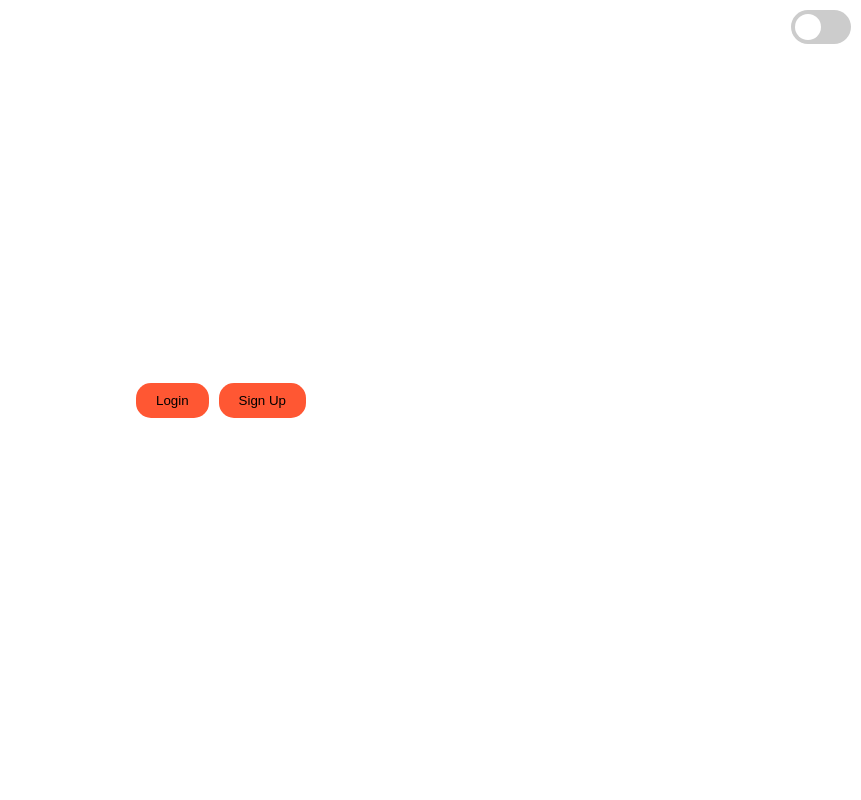
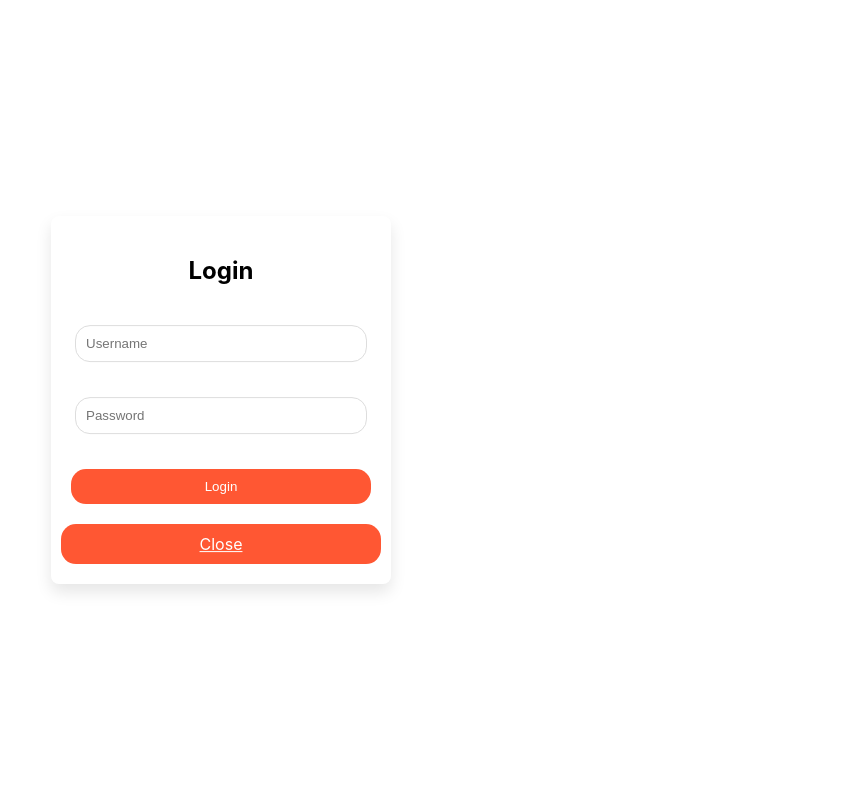
Before and after one commit to EroNWs/react-pantheon-app, a React (Create React App) app: page /login in a window 1280 px wide. Shown: the top 800 px of the page, without its empty margins (419-1280 px from the left). Built offline with nearby package versions, Linux system fonts and the light colour scheme; no server answers.

Commit message:
Login redirect

```diff
--- a/src/App.js
+++ b/src/App.js
@@ -1,15 +1,15 @@
-import React, { useState, useEffect } from 'react'; // Import React and hooks
+import React, { useState, useEffect } from 'react';
 import './App.css';
 import { ThemeContext } from './ThemeContext';
-import Home from './Home'; // Import Home component
-import LoginForm from './LoginForm'; // Import LoginForm component
-import SignUpForm from './SignUpForm'; // Import SignUpForm component
-import BuildingConfiguration from './BuildingConfiguration'; // Import BuildingConfiguration component
+import Home from './Home';
+import LoginForm from './LoginForm';
+import SignUpForm from './SignUpForm';
+import BuildingConfiguration from './BuildingConfiguration';
+import { BrowserRouter as Router, Route, Switch, Redirect } from 'react-router-dom'; // Import Router components
 
 function App() {
     const [theme, setTheme] = useState('light');
-    const [showLogin, setShowLogin] = useState(false);
-    const [showSignUp, setShowSignUp] = useState(false);
+    const [isLoggedIn, setIsLoggedIn] = useState(false); // Add isLoggedIn state
 
     useEffect(() => {
         document.body.className = theme;
@@ -25,16 +25,24 @@ function App() {
 
     return (
         <ThemeContext.Provider value={{ theme, toggleTheme }}>
-            <div className={`App ${theme}`}>
-                <Home
-                    onLoginClick={() => setShowLogin(true)}
-                    onSignUpClick={() => setShowSignUp(true)}
-                />
-                {showLogin && <LoginForm onClose={() => setShowLogin(false)} />}
-                {showSignUp && <SignUpForm onClose={() => setShowSignUp(false)} />}
-
-                <BuildingConfiguration /> {/* Add BuildingConfiguration component */}
-            </div>
+            <Router>
+                <div className={`App ${theme}`}>
+                    <Switch>
+                        <Route path="/login">
+                            {isLoggedIn ? <Redirect to="/building-configuration" /> : <LoginForm setIsLoggedIn={setIsLoggedIn} />}
+                        </Route>
+                        <Route path="/sign-up">
+                            {isLoggedIn ? <Redirect to="/building-configuration" /> : <SignUpForm />}
+                        </Route>
+                        <Route path="/building-configuration">
+                            {isLoggedIn ? <BuildingConfiguration /> : <Redirect to="/login" />}
+                        </Route>
+                        <Route path="/">
+                            <Home setIsLoggedIn={setIsLoggedIn} />
+                        </Route>
+                    </Switch>
+                </div>
+            </Router>
         </ThemeContext.Provider>
     );
 }
--- a/src/Home.js
+++ b/src/Home.js
@@ -1,14 +1,17 @@
 import React, { useContext } from 'react';
 import { ThemeContext } from './ThemeContext';
 import './App.css';
+import { Link } from 'react-router-dom'; // Import Link component
 
+function Home({ setIsLoggedIn }) {
+  const { theme, toggleTheme } = useContext(ThemeContext);
 
-function Home({ onLoginClick, onSignUpClick }) {
-  const { theme, toggleTheme } = useContext(ThemeContext);
+  const handleLoginClick = () => {
+    setIsLoggedIn(true);
+  };
 
   return (
     <div className={theme + " buttons-container"}>
-
       <div className="theme-toggle position-absolute top-0 end-0 mt-2 me-2">
         <label className="switch">
           <input
@@ -21,9 +24,10 @@ function Home({ onLoginClick, onSignUpClick }) {
       </div>
 
       <div className="button-wrapper">
-        <button className="custom-button" onClick={onLoginClick}>Login</button>
-        <button className="custom-button" onClick={onSignUpClick}>Sign Up</button>
-
+        {/* Use Link to navigate to the login page */}
+        <Link to="/login" className="custom-button">Login</Link>
+        {/* Use Link to navigate to the sign-up page */}
+        <Link to="/sign-up" className="custom-button">Sign Up</Link>
       </div>
     </div>
   );
--- a/src/LoginForm.js
+++ b/src/LoginForm.js
@@ -2,8 +2,9 @@ import React, { useContext, useState } from 'react';
 import { ThemeContext } from './ThemeContext';
 import './App.css';
 import axios from 'axios'; // Import Axios
+import { Link, Redirect } from 'react-router-dom'; // Import Link and Redirect components
 
-function LoginForm({ onClose }) {
+function LoginForm({ setIsLoggedIn }) {
     const { theme } = useContext(ThemeContext);
     const [username, setUsername] = useState('');
     const [password, setPassword] = useState('');
@@ -19,6 +20,7 @@ function LoginForm({ onClose }) {
             // Handle successful login
             setLoginMessage('Login successful!'); // Update login message state
             setError(null); // Clear any previous error message
+            setIsLoggedIn(true); // Set isLoggedIn to true on successful login
             console.log(response.data);
         } catch (error) {
             setError('Invalid credentials. Please try again.'); // Update error state
@@ -34,7 +36,8 @@ function LoginForm({ onClose }) {
             {error && <p className="error-message">{error}</p>}
             {loginMessage && <p className="success-message">{loginMessage}</p>}
             <button className="login-button" onClick={handleLogin}>Login</button>
-            <button className="login-button" onClick={onClose}>Close</button>
+            {/* Use Link to navigate back to the home page */}
+            <Link to="/" className="login-button">Close</Link>
         </div>
     );
 }
```
